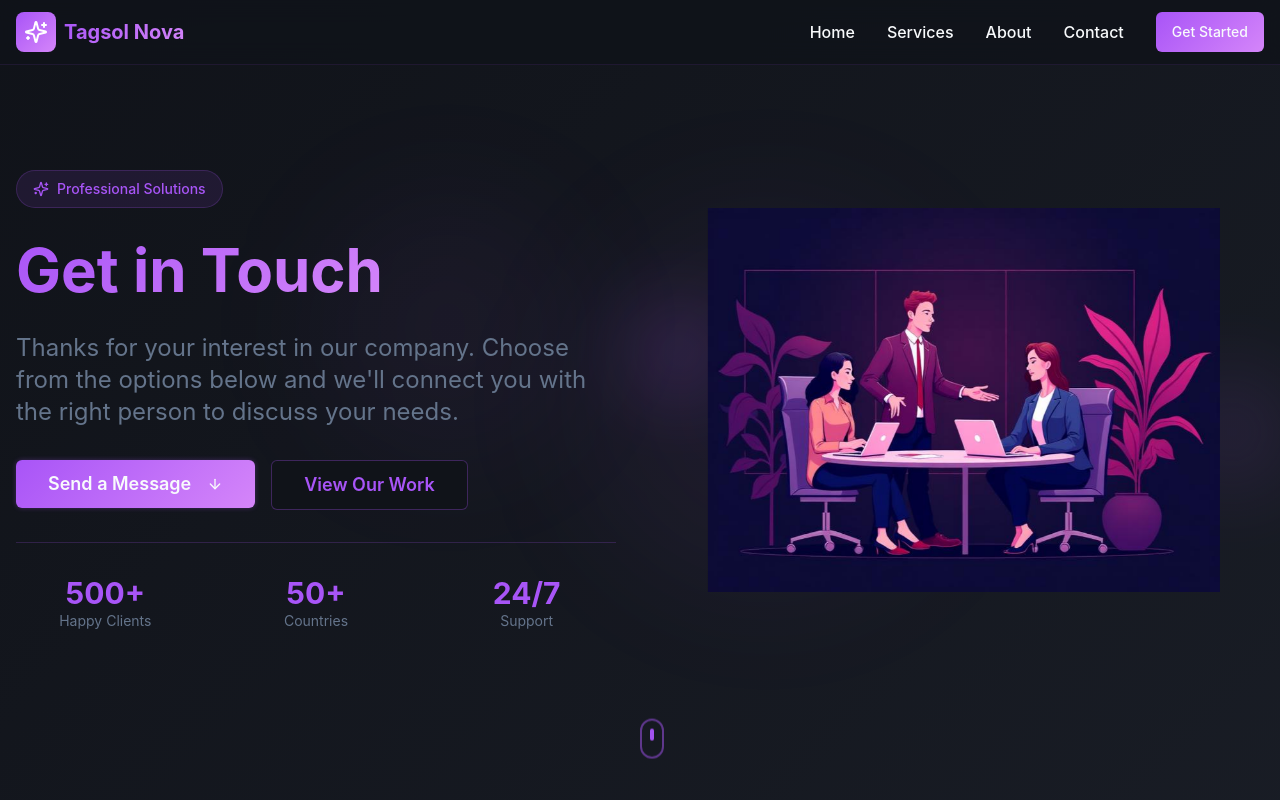
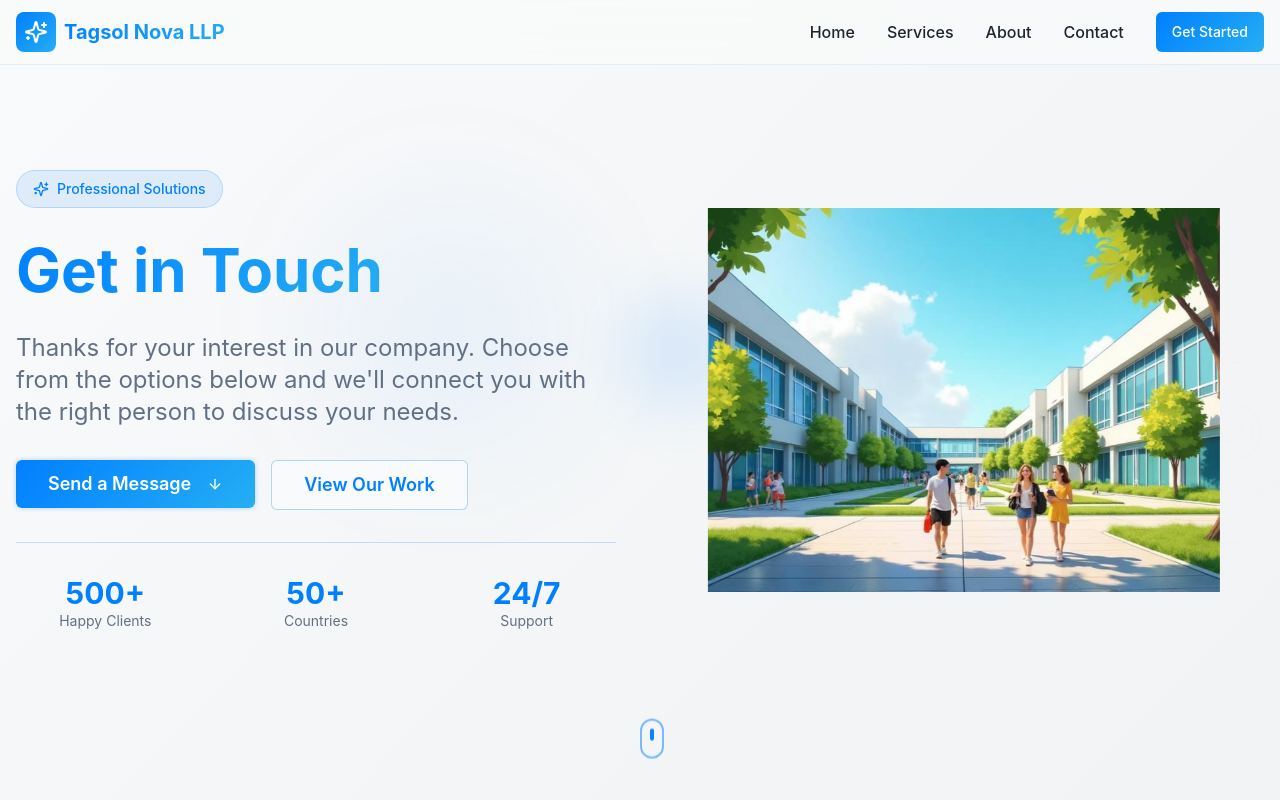
Before and after one commit to shiva1234-kumar/contact-sparkle-studio, a React (Vite) app: page / in a window 1280 px wide. Shown: the top 800 px of the page. Built offline with nearby package versions, Linux system fonts and the light colour scheme.

Commit message:
Update company name and theme
Update company name to Tagsol Naova LLP. Change background and logo with provided PNG image. Replace existing image with a school-related image. Adjust theme to not be black.

```diff
--- a/src/components/HeroSection.tsx
+++ b/src/components/HeroSection.tsx
@@ -1,7 +1,7 @@
 import React from 'react';
 import { Button } from '@/components/ui/button';
 import { ArrowDown, Sparkles } from 'lucide-react';
-import heroIllustration from '@/assets/contact-hero-illustration.png';
+import heroIllustration from '@/assets/school-hero-illustration.png';
 
 const HeroSection = () => {
   const scrollToContact = () => {
--- a/src/components/Navigation.tsx
+++ b/src/components/Navigation.tsx
@@ -22,7 +22,7 @@ const Navigation = () => {
               <Sparkles className="h-6 w-6 text-white" />
             </div>
             <span className="text-xl font-bold bg-gradient-primary bg-clip-text text-transparent">
-              Tagsol Nova
+              Tagsol Nova LLP
             </span>
           </div>
 
--- a/src/index.css
+++ b/src/index.css
@@ -8,43 +8,44 @@ All colors MUST be HSL.
 
 @layer base {
   :root {
-    --background: 222 22% 8%;
-    --foreground: 210 40% 98%;
+    /* Light Professional Education Theme */
+    --background: 210 20% 98%;
+    --foreground: 215 25% 15%;
 
-    --card: 222 20% 12%;
-    --card-foreground: 210 40% 98%;
+    --card: 0 0% 100%;
+    --card-foreground: 215 25% 15%;
 
-    --popover: 222 20% 12%;
-    --popover-foreground: 210 40% 98%;
+    --popover: 0 0% 100%;
+    --popover-foreground: 215 25% 15%;
 
-    --primary: 271 91% 65%;
-    --primary-foreground: 210 40% 98%;
+    --primary: 210 100% 50%;
+    --primary-foreground: 0 0% 100%;
 
-    --secondary: 222 16% 18%;
-    --secondary-foreground: 210 40% 98%;
+    --secondary: 210 15% 90%;
+    --secondary-foreground: 215 25% 20%;
 
-    --muted: 222 16% 18%;
-    --muted-foreground: 215.4 16.3% 46.9%;
+    --muted: 210 10% 92%;
+    --muted-foreground: 215 15% 45%;
 
-    --accent: 271 91% 65%;
-    --accent-foreground: 210 40% 98%;
+    --accent: 210 15% 95%;
+    --accent-foreground: 215 25% 20%;
 
     --destructive: 0 84.2% 60.2%;
-    --destructive-foreground: 210 40% 98%;
+    --destructive-foreground: 0 0% 100%;
 
-    --border: 222 16% 18%;
-    --input: 222 16% 18%;
-    --ring: 271 91% 65%;
+    --border: 210 15% 85%;
+    --input: 210 10% 95%;
+    --ring: 210 100% 50%;
 
-    /* Professional gradients */
-    --gradient-primary: linear-gradient(135deg, hsl(271 91% 65%), hsl(281 91% 75%));
-    --gradient-secondary: linear-gradient(135deg, hsl(222 20% 12%), hsl(222 16% 18%));
-    --gradient-hero: linear-gradient(135deg, hsl(222 22% 8%) 0%, hsl(222 20% 12%) 100%);
+    /* Education-themed gradients */
+    --gradient-primary: linear-gradient(135deg, hsl(210 100% 50%), hsl(200 90% 55%));
+    --gradient-secondary: linear-gradient(135deg, hsl(210 20% 98%), hsl(210 15% 95%));
+    --gradient-hero: linear-gradient(135deg, hsl(210 20% 98%) 0%, hsl(210 15% 95%) 100%);
 
-    /* Elegant shadows */
-    --shadow-elegant: 0 25px 50px -12px hsl(271 91% 65% / 0.25);
-    --shadow-card: 0 10px 15px -3px hsl(222 22% 8% / 0.3);
-    --shadow-glow: 0 0 40px hsl(271 91% 65% / 0.4);
+    /* Soft shadows for light theme */
+    --shadow-elegant: 0 25px 50px -12px hsl(210 50% 20% / 0.15);
+    --shadow-card: 0 10px 15px -3px hsl(210 30% 50% / 0.1);
+    --shadow-glow: 0 0 40px hsl(210 100% 50% / 0.2);
 
     /* Smooth transitions */
     --transition-smooth: all 0.3s cubic-bezier(0.4, 0, 0.2, 1);
```
Also changed, not shown: src/assets/school-hero-illustration.png (added).
